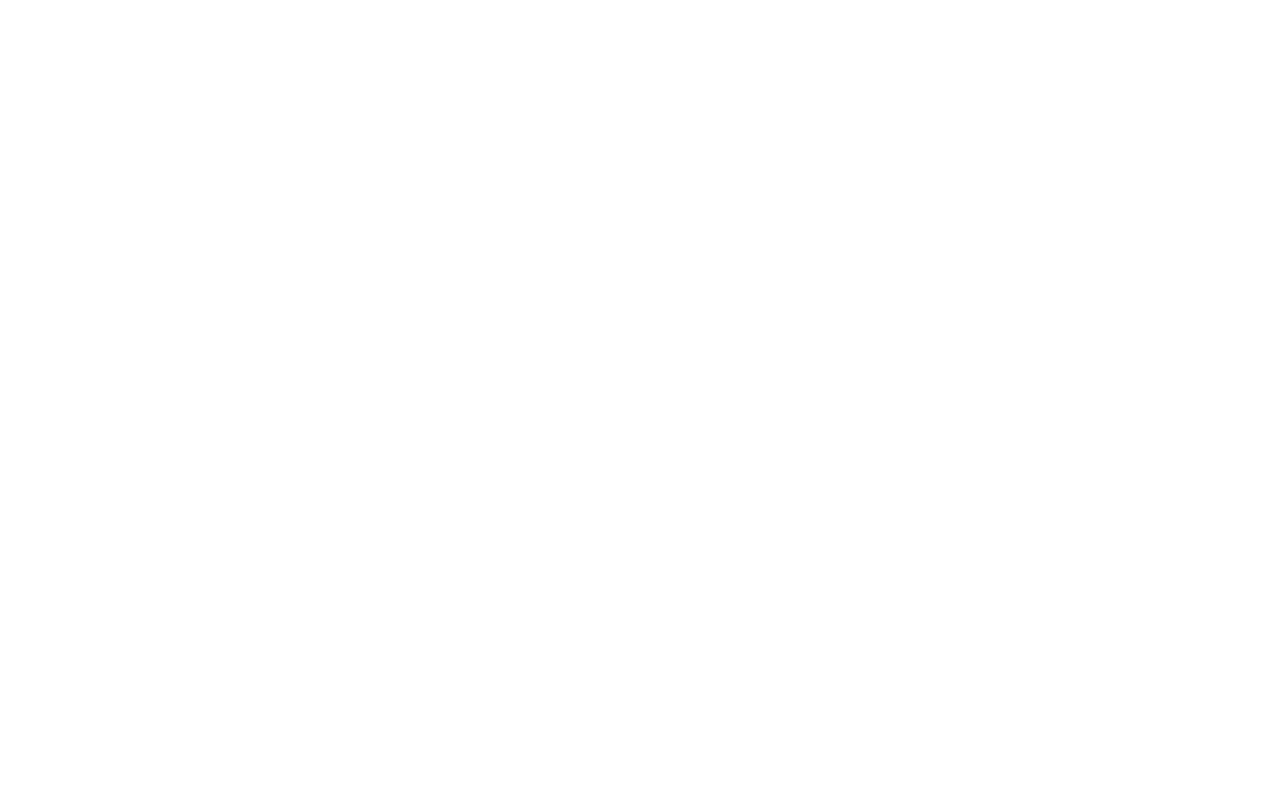
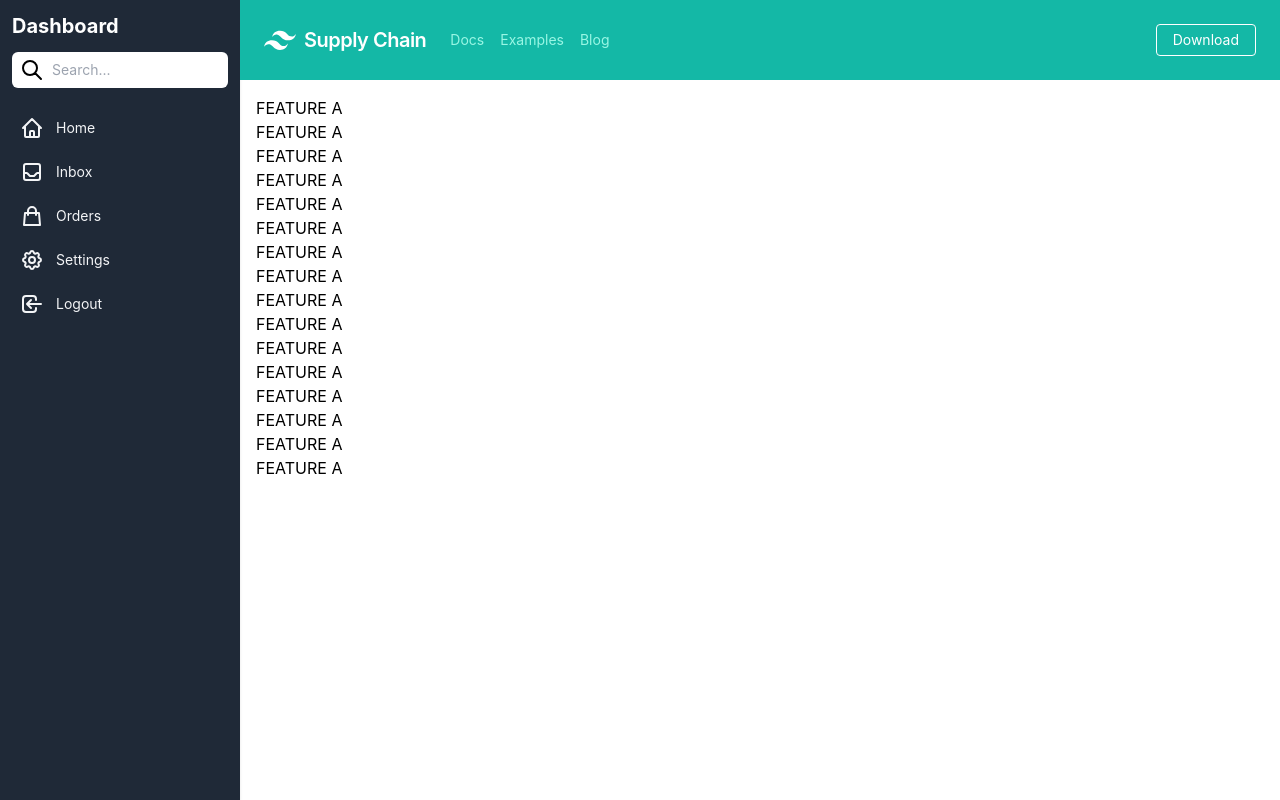
Before and after one commit to HungLe051902/supply-chain-with-ethereum, a React (Create React App) app in the folder client/: page /home/feature_a in a window 1280 px wide. Before the commit this address had no page. Built offline with nearby package versions, Linux system fonts and the light colour scheme.

Commit message:
Add react router

```diff
--- a/client/src/App.tsx
+++ b/client/src/App.tsx
@@ -1,11 +1,11 @@
 import React from 'react';
 import './App.css';
-import Routes from "./routes/routes";
+import { BaseRoutes } from "./routes/routes";
 
 function App() {
   return (
     <>
-      <Routes />
+      <BaseRoutes />
     </>
   );
 }
--- /dev/null
+++ b/client/src/components/FeatureA.tsx
@@ -0,0 +1,22 @@
+export const FeatureA = () => {
+    return (
+        <div>
+            <div>FEATURE A</div>
+            <div>FEATURE A</div>
+            <div>FEATURE A</div>
+            <div>FEATURE A</div>
+            <div>FEATURE A</div>
+            <div>FEATURE A</div>
+            <div>FEATURE A</div>
+            <div>FEATURE A</div>
+            <div>FEATURE A</div>
+            <div>FEATURE A</div>
+            <div>FEATURE A</div>
+            <div>FEATURE A</div>
+            <div>FEATURE A</div>
+            <div>FEATURE A</div>
+            <div>FEATURE A</div>
+            <div>FEATURE A</div>
+        </div>
+    );
+};
--- /dev/null
+++ b/client/src/components/FeatureB.tsx
@@ -0,0 +1,24 @@
+export const FeatureB = () => {
+    return (
+        <div>
+            <div>FeatureB</div>
+            <div>FeatureB</div>
+            <div>FeatureB</div>
+            <div>FeatureB</div>
+            <div>FeatureB</div>
+            <div>FeatureB</div>
+            <div>FeatureB</div>
+            <div>FeatureB</div>
+            <div>FeatureB</div>
+            <div>FeatureB</div>
+            <div>FeatureB</div>
+            <div>FeatureB</div>
+            <div>FeatureB</div>
+            <div>FeatureB</div>
+            <div>FeatureB</div>
+            <div>FeatureB</div>
+            <div>FeatureB</div>
+            <div>FeatureB</div>
+        </div>
+    );
+};
--- a/client/src/layouts/SideBar.tsx
+++ b/client/src/layouts/SideBar.tsx
@@ -38,8 +38,7 @@
                     <div className="flex-1">
                         <ul className="pt-2 pb-4 space-y-1 text-sm">
                             <li className="rounded-sm">
-                                <a
-                                    href="#"
+                                <button
                                     className="flex items-center p-2 space-x-3 rounded-md"
                                 >
                                     <svg
@@ -57,11 +56,10 @@
                                         />
                                     </svg>
                                     <span className="text-gray-100">Home</span>
-                                </a>
+                                </button>
                             </li>
                             <li className="rounded-sm">
-                                <a
-                                    href="#"
+                                <button
                                     className="flex items-center p-2 space-x-3 rounded-md"
                                 >
                                     <svg
@@ -79,11 +77,10 @@
                                         />
                                     </svg>
                                     <span className="text-gray-100">Inbox</span>
-                                </a>
+                                </button>
                             </li>
                             <li className="rounded-sm">
-                                <a
-                                    href="#"
+                                <button
                                     className="flex items-center p-2 space-x-3 rounded-md"
                                 >
                                     <svg
@@ -101,11 +98,10 @@
                                         />
                                     </svg>
                                     <span className="text-gray-100">Orders</span>
-                                </a>
+                                </button>
                             </li>
                             <li className="rounded-sm">
-                                <a
-                                    href="#"
+                                <button
                                     className="flex items-center p-2 space-x-3 rounded-md"
                                 >
                                     <svg
@@ -128,11 +124,10 @@
                                         />
                                     </svg>
                                     <span className="text-gray-100">Settings</span>
-                                </a>
+                                </button>
                             </li>
                             <li className="rounded-sm">
-                                <a
-                                    href="#"
+                                <button
                                     className="flex items-center p-2 space-x-3 rounded-md"
                                 >
                                     <svg
@@ -150,7 +145,7 @@
                                         />
                                     </svg>
                                     <span className="text-gray-100">Logout</span>
-                                </a>
+                                </button>
                             </li>
                         </ul>
                     </div>
--- a/client/src/layouts/TopBar.tsx
+++ b/client/src/layouts/TopBar.tsx
@@ -23,7 +23,7 @@
                     </a>
                 </div>
                 <div>
-                    <a href="#" className="inline-block text-sm px-4 py-2 leading-none border rounded text-white border-white hover:border-transparent hover:text-teal-500 hover:bg-white mt-4 lg:mt-0">Download</a>
+                    <button className="inline-block text-sm px-4 py-2 leading-none border rounded text-white border-white hover:border-transparent hover:text-teal-500 hover:bg-white mt-4 lg:mt-0">Download</button>
                 </div>
             </div>
         </nav>
--- a/client/src/pages/home-page/index.tsx
+++ b/client/src/pages/home-page/index.tsx
@@ -1,11 +1,15 @@
 import { SideBar } from "../../layouts/SideBar"
 import { TopBar } from "../../layouts/TopBar"
+import { Outlet } from "react-router-dom";
 
 export const HomePage = () => {
-    return (<div id="home-page" className="w-scree h-screen flex">
+    return (<div id="home-page" className="w-screen h-screen flex">
         <SideBar />
         <div id="main-content" className="w-full">
             <TopBar />
+            <div className="p-4">
+                <Outlet />
+            </div>
         </div>
     </div>)
 }
--- a/client/src/routes/routes.tsx
+++ b/client/src/routes/routes.tsx
@@ -4,12 +4,18 @@
     HomePage
 } from "../pages/home-page";
 
+import { FeatureA } from "../components/FeatureA";
+import { FeatureB } from "../components/FeatureB";
+
 const BaseRoutes = () => {
     return (
         <Routes>
-            <Route path="/" element={<HomePage />} />
+            <Route path="/home" element={<HomePage />}>
+                <Route path="feature_a" element={<FeatureA />} />
+                <Route path="feature_b" element={<FeatureB />} />
+            </Route>
         </Routes>
     );
 };
 
-export default BaseRoutes;
+export { BaseRoutes };
```
